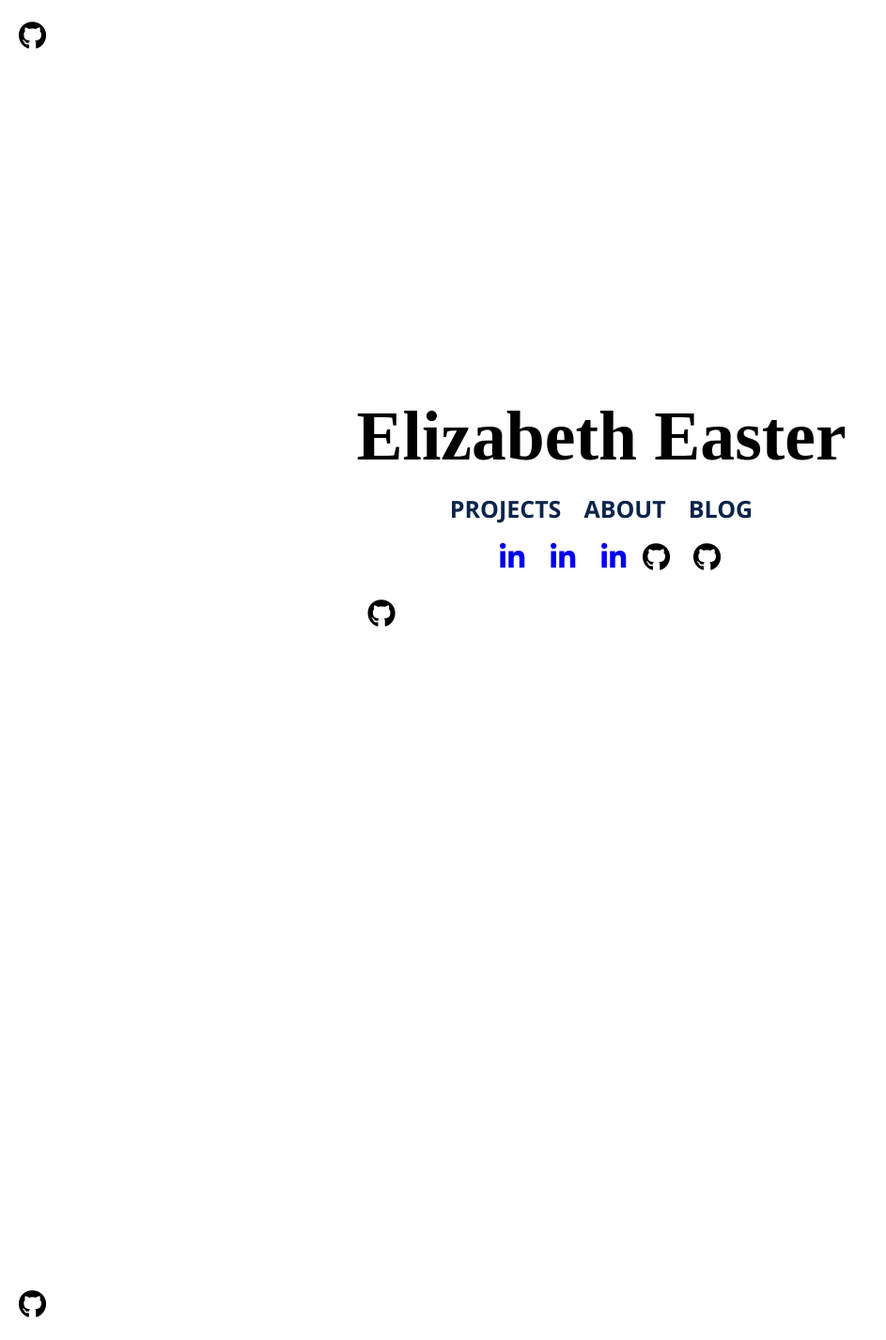
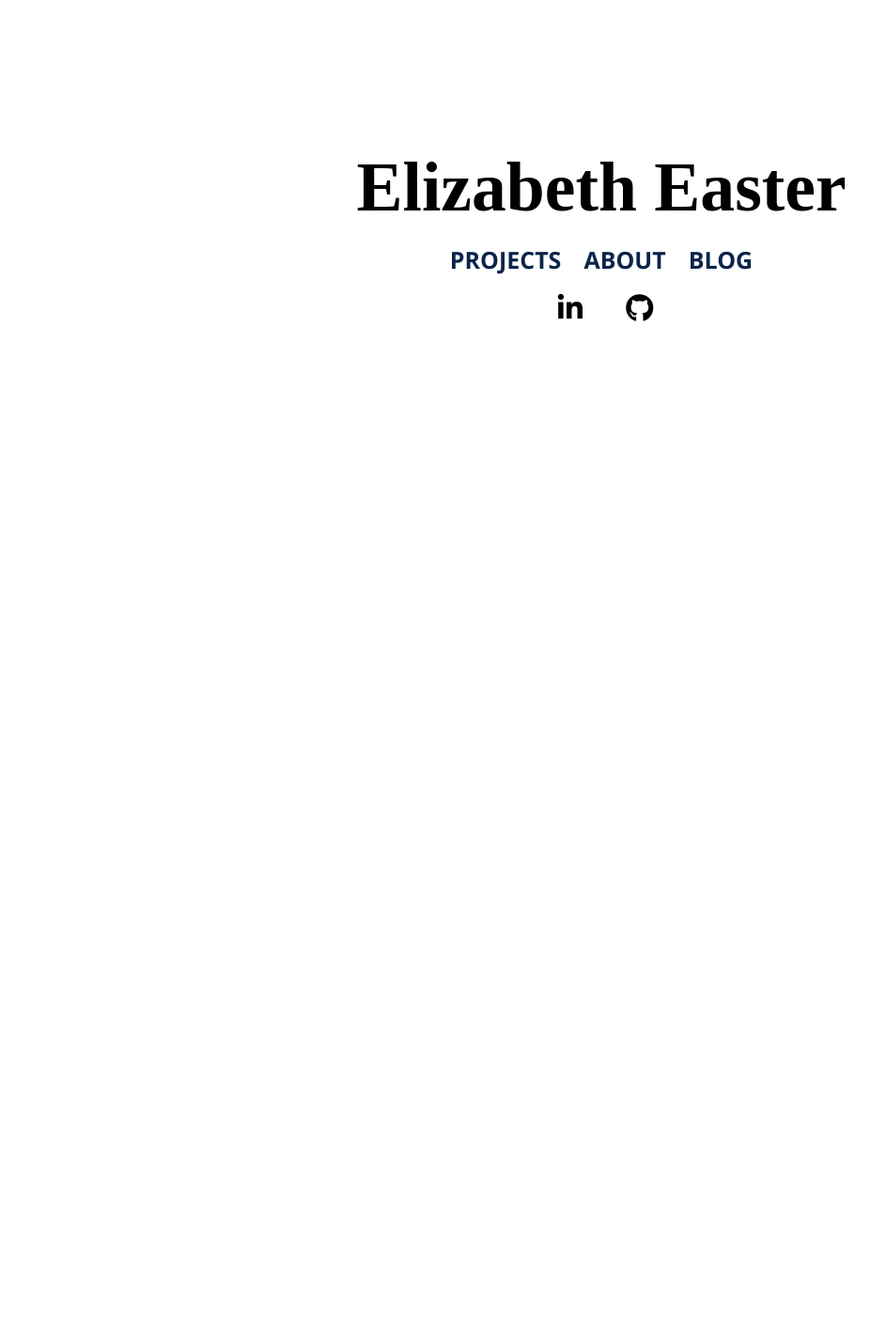
Before and after one commit to edeaster/edeaster.github.io, a Jekyll site: the page index.html, which Jekyll copies as it is, in a window 1280 px wide. Shown: the whole page at 94% size, without its empty margins (0-943 px from the left). Built offline with Jekyll 4.4.1, drawn with Linux system fonts in a browser that asks for light colours; after the commit the page ends 900 px from its top, so only the background shows below that.

Commit message:
fixed icons

```diff
--- a/css/home.css
+++ b/css/home.css
@@ -15,7 +15,7 @@
 
 .info{
 	grid-column: 1/-1;
-	grid-row: 4/6;
+	grid-row: 3/6;
 	justify-self:center;
 }
 .name{
@@ -44,7 +44,9 @@
   display: inline;
   margin: 10px;
   font-size: calc(.5em + 2vw);
+
 }
+
 
 .fab {
   padding: 10px;
@@ -60,9 +62,10 @@
     opacity: 0.7;
 }
 
-.fa-linkedin {
+.fa-linkedin-in {
 
   color: black;
+
 }
 .fa-github{
 
--- a/index.html
+++ b/index.html
@@ -18,7 +18,8 @@
   <link rel="manifest" href="site.webmanifest">
   <link rel="apple-touch-icon" href="icon.png">
    <link rel="stylesheet" href="css/home.css">
-  <link rel="stylesheet" href="https://use.fontawesome.com/releases/v5.7.0/css/all.css">
+  <link rel="stylesheet" href="https://use.fontawesome.com/releases/v5.7.0/css/all.css"
+  integrity="sha384-lZN37f5QGtY3VHgisS14W3ExzMWZxybE1SJSEsQp9S+oqd12jhcu+A56Ebc1zFSJ" crossorigin="anonymous">
   <meta name="theme-color" content="#fafafa">
 </head>
 
@@ -35,8 +36,8 @@
 				<li><a class = "nav_bar_link" href="/blog/blog.html">blog</a></li>
     		</ul>
       <ul class = "icon-list">
-          <li> <a href="https://www.linkedin.com/in/elizabeth-easter/" class="fab fa-linkedin-in"</a> </li>
-          <li> <a href="https://github.com/edeaster" class="fab fa-github"</a> </li>
+          <li> <a href="https://www.linkedin.com/in/elizabeth-easter/" class="fab fa-linkedin-in"></a> </li>
+          <li> <a href="https://github.com/edeaster" class="fab fa-github"></a> </li>
     </ul>
 
       </div>
```
